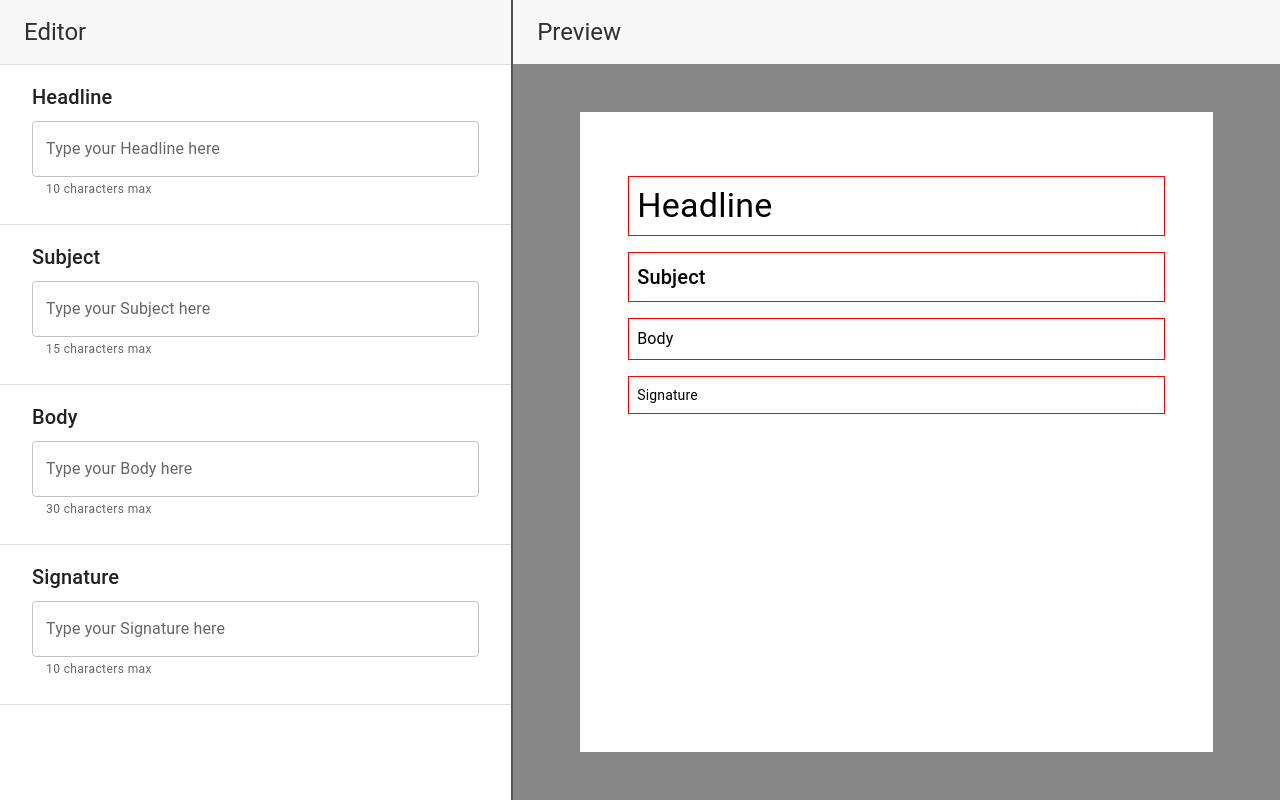
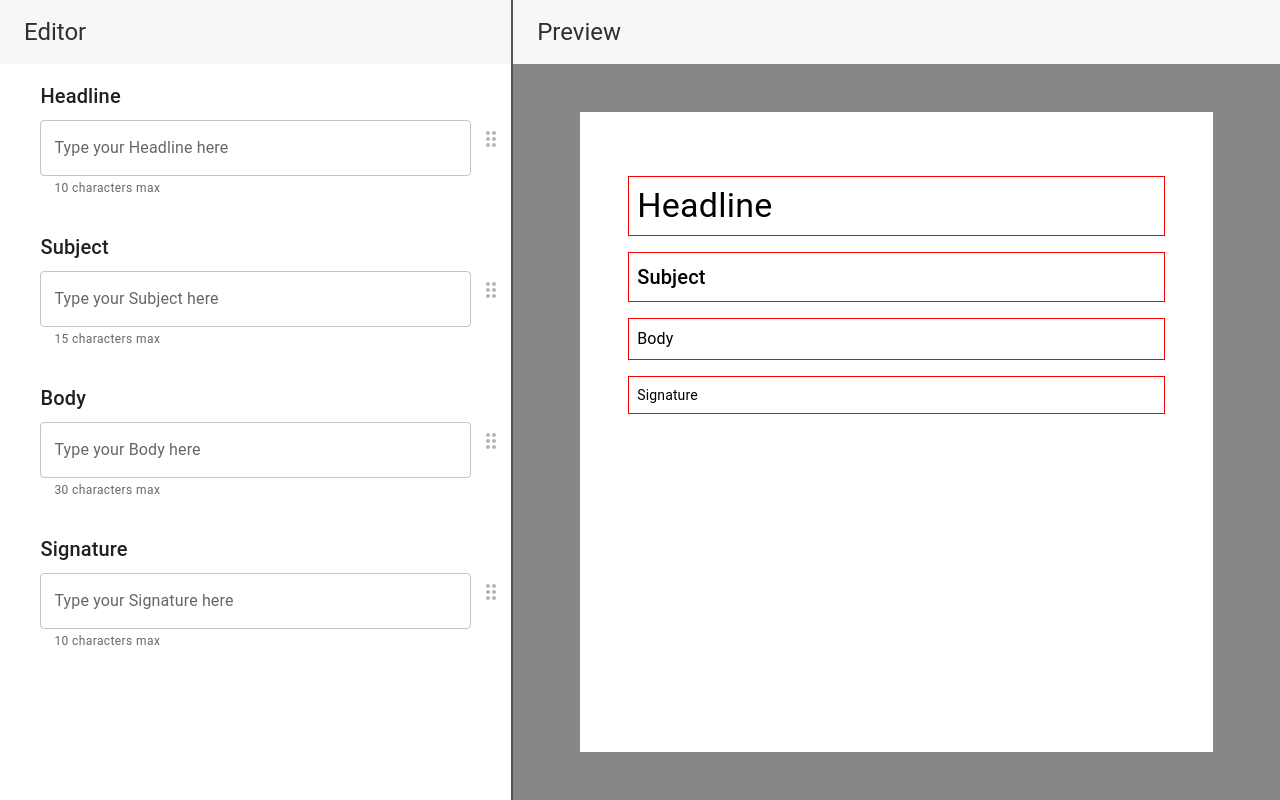
Before and after one commit to MilneS/emails, a React (Create React App) app: page / in a window 1280 px wide. Built offline with nearby package versions, Linux system fonts and the light colour scheme.

Commit message:
tile icon

```diff
--- a/package.json
+++ b/package.json
@@ -5,6 +5,7 @@
   "dependencies": {
     "@emotion/react": "^11.13.0",
     "@emotion/styled": "^11.13.0",
+    "@mui/icons-material": "^5.16.7",
     "@mui/material": "^5.16.7",
     "@testing-library/jest-dom": "^5.17.0",
     "@testing-library/react": "^13.4.0",
--- a/src/components/editor/components/EditableItem.tsx
+++ b/src/components/editor/components/EditableItem.tsx
@@ -1,4 +1,5 @@
-import { Card, CardContent, TextField, Typography } from "@mui/material";
+import { Box, Card, CardContent, TextField, Typography } from "@mui/material";
+import DragIndicatorIcon from "@mui/icons-material/DragIndicator";
 
 const EditableItem = ({
   itemName,
@@ -7,9 +8,19 @@ const EditableItem = ({
   itemName: String;
   itemMaxChar: number;
 }) => {
+  const cardStyle = {
+    border: "0px",
+    display: "flex",
+    flexDirection: "row",
+    alignItems: "center",
+    position: "relative",
+  };
+
   return (
-    <Card variant="outlined" sx={{ px: 2, border: "0px" }}>
-      <CardContent>
+    <Card variant="outlined"
+     sx={cardStyle}>
+      <Box width="3rem" />
+      <CardContent sx={{ width: "100%", px: 0 }}>
         {/* @ts-ignore */}
         <Typography variant="h6" pb={1}>
           {itemName}
@@ -23,6 +34,19 @@ const EditableItem = ({
           sx={{ backgroundColor: "#ffffff" }}
         />
       </CardContent>
+      <Box
+        width="3rem"
+        display="flex"
+        justifyContent="center"
+        alignItems="center"
+      >
+        <DragIndicatorIcon
+          sx={{
+            "&:hover": { cursor: "grab" },
+            color: "#b5b5b5",
+          }}
+        />
+      </Box>
     </Card>
   );
 };
--- a/src/components/editor/index.tsx
+++ b/src/components/editor/index.tsx
@@ -1,4 +1,4 @@
-import { Box, Divider } from "@mui/material";
+import { Box } from "@mui/material";
 import SectionTitle from "../common/SectionTitle";
 import EditableItem from "./components/EditableItem";
 import { firstTemplate } from "../../utils";
@@ -8,13 +8,7 @@ const Editor = () => {
     <Box width="40%" height="100vh">
       <SectionTitle sectionName={"Editor"} />
       {firstTemplate.comps.map((item, i) => {
-        return (
-          <>
-            {i === 0 && <Divider />}
-            <EditableItem itemName={item.name} itemMaxChar={item.maxChar} />
-            <Divider />
-          </>
-        );
+        return <EditableItem itemName={item.name} itemMaxChar={item.maxChar} />;
       })}
     </Box>
   );
```
Also changed, not shown: 1 other file (tests, documents, lock files or other folders).
